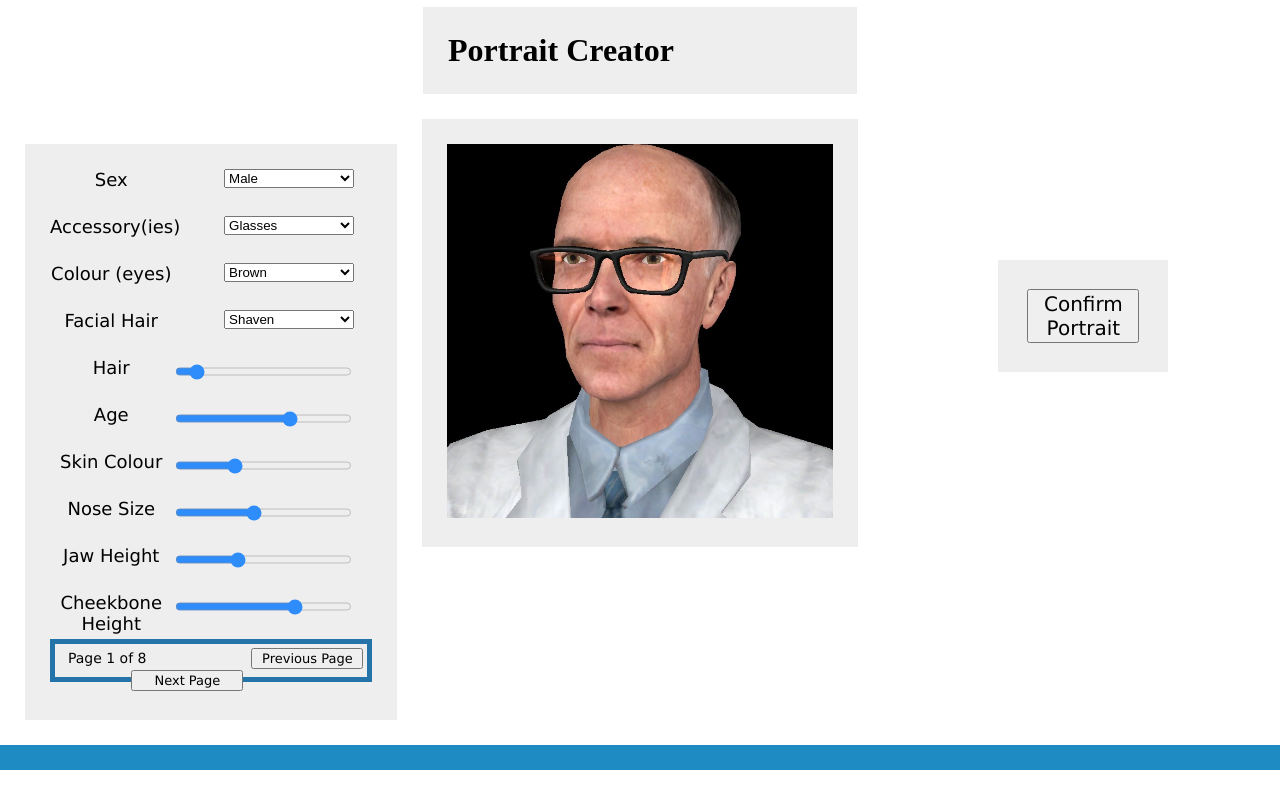
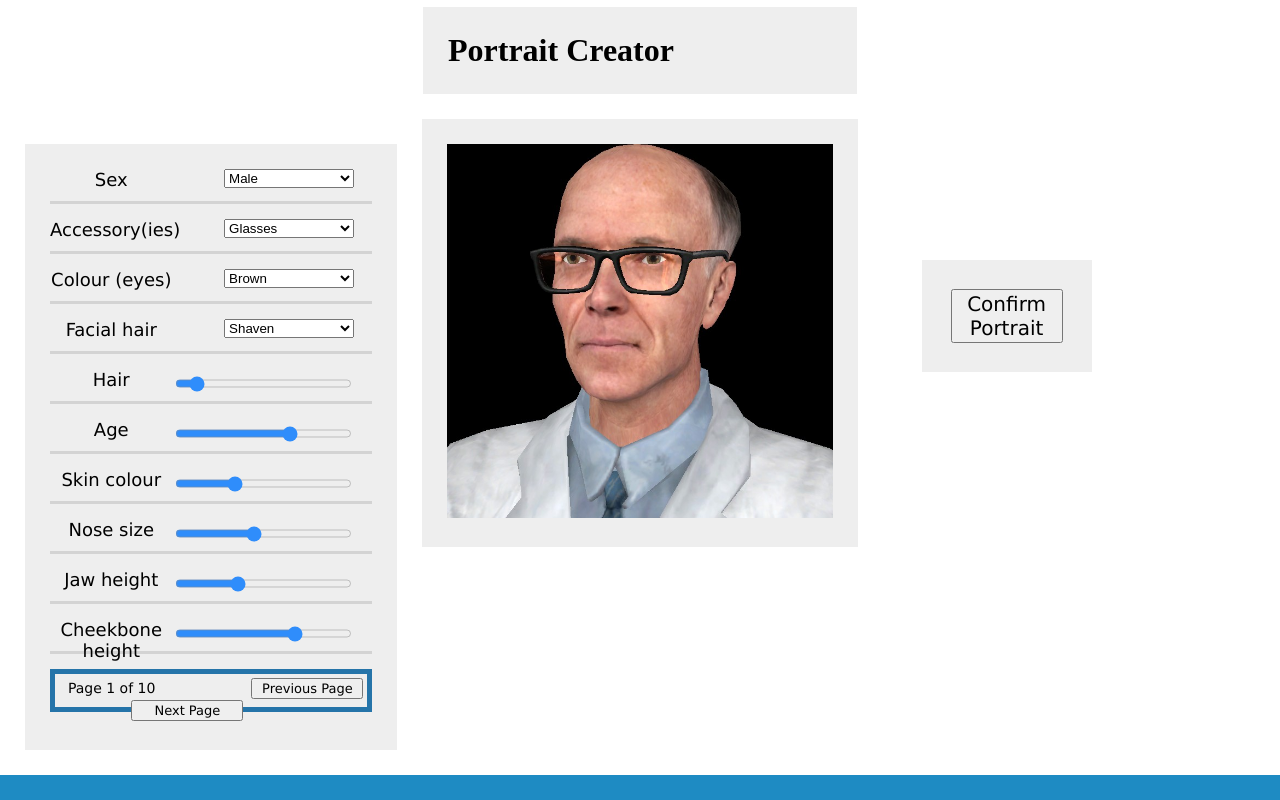
Before and after one commit to 34yu34/Criminal_Tinder, a plain HTML site: page pages/index.html in a window 1280 px wide. Shown: the part 1327-2127 px from the top of the page. Before the commit the page ends 2097 px from the top, so only its background shows below. Drawn offline with Linux system fonts and the light colour scheme.

Commit message:
Petites retouches (portrait creator)

```diff
--- a/pages/index.html
+++ b/pages/index.html
@@ -124,7 +124,7 @@
 						<select class="select">
 							<option value="0">Male</option>
 							<option value="1">Female</option>
-							<option value="2">Attack Helicopter</option>
+							<option value="2">Attack helicopter</option>
 						</select>
 						<p>Sex</p>
 					</div>
@@ -150,7 +150,7 @@
 							<option value="1">Beard</option>
 							<option value="2">Mustache</option>
 						</select>
-						<p>Facial Hair</p>
+						<p>Facial hair</p>
 					</div>
 					<div class = "sliderContainer">
 						<input type="range" min="1" max="100" value="10" class="slider"></input>
@@ -162,23 +162,23 @@
 					</div>
 					<div class = "sliderContainer">
 						<input type="range" min="1" max="100" value="33" class="slider"></input>
-						<p>Skin Colour</p>
+						<p>Skin colour</p>
 					</div>
 					<div class = "sliderContainer">
 						<input type="range" min="1" max="100" value="45" class="slider"></input>
-						<p>Nose Size</p>
+						<p>Nose size</p>
 					</div>
 					<div class = "sliderContainer">
 						<input type="range" min="1" max="100" value="35" class="slider"></input>
-						<p>Jaw Height</p>
+						<p>Jaw height</p>
 					</div>
 					<div class = "sliderContainer">
 						<input type="range" min="1" max="100" value="70" class="slider"></input>
-						<p>Cheekbone Height</p>
+						<p>Cheekbone height</p>
 					</div>
 					<div id = "buttonsContainer">
 						<div style="font-family:verdana; font-size:14px; width:30%; float:left; margin-top:6px;">
-							Page 1 of 8
+							Page 1 of 10
 						</div>
 						<button class="buttons">Previous Page</button>
 						<button class="buttons">Next Page</button>
--- a/pages/stylesheets/pane-portrait-creator.css
+++ b/pages/stylesheets/pane-portrait-creator.css
@@ -17,6 +17,9 @@
 .sliderContainer{
 	height: 32px;
 	margin-bottom: 15px;
+	border-bottom: 3px;
+	border-bottom-color: #d3d3d3;
+	border-bottom-style: solid;
 }
 
 #portraitWrapper{
@@ -70,7 +73,7 @@ p{
 	margin: 25px auto;
 	padding: 25px;
 	display: inline-block;
-	margin-left: 11%;
+	margin-left: 5%;
 	margin-top: 11%;
 }
 
```
